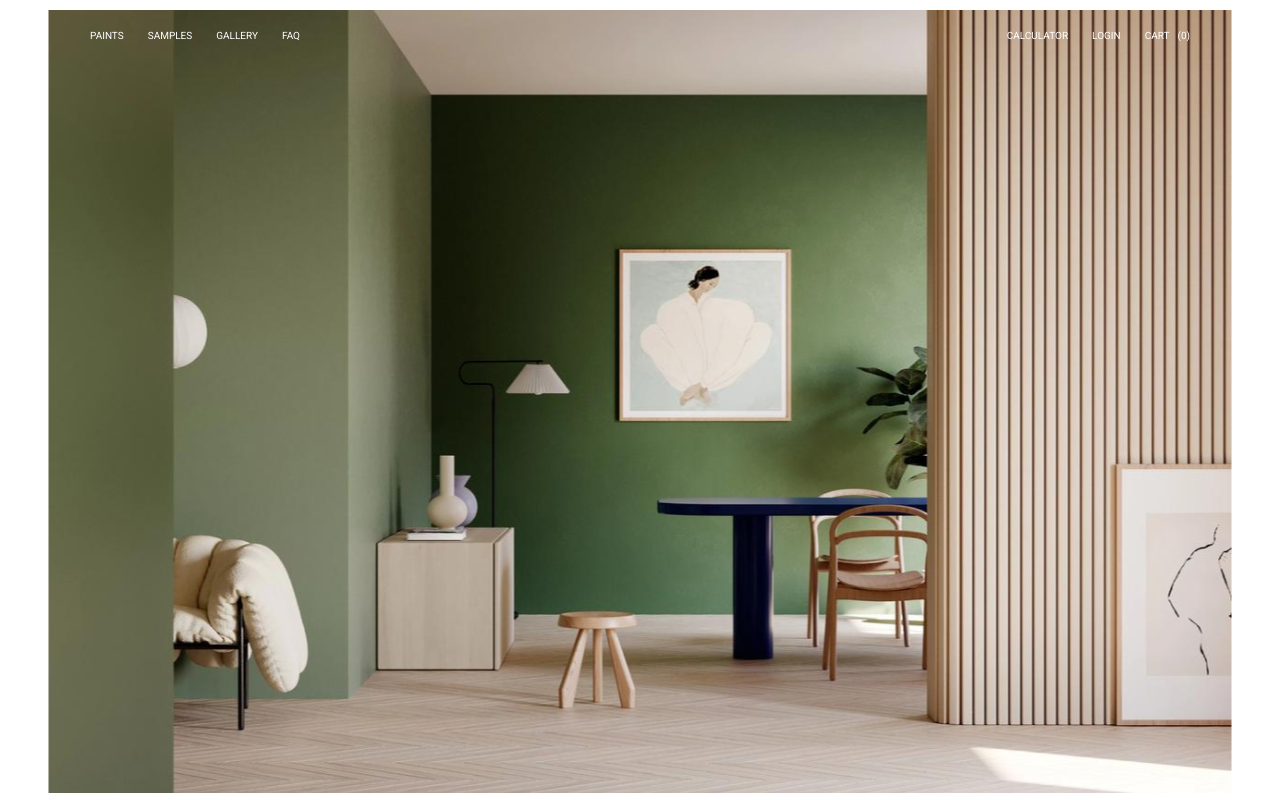
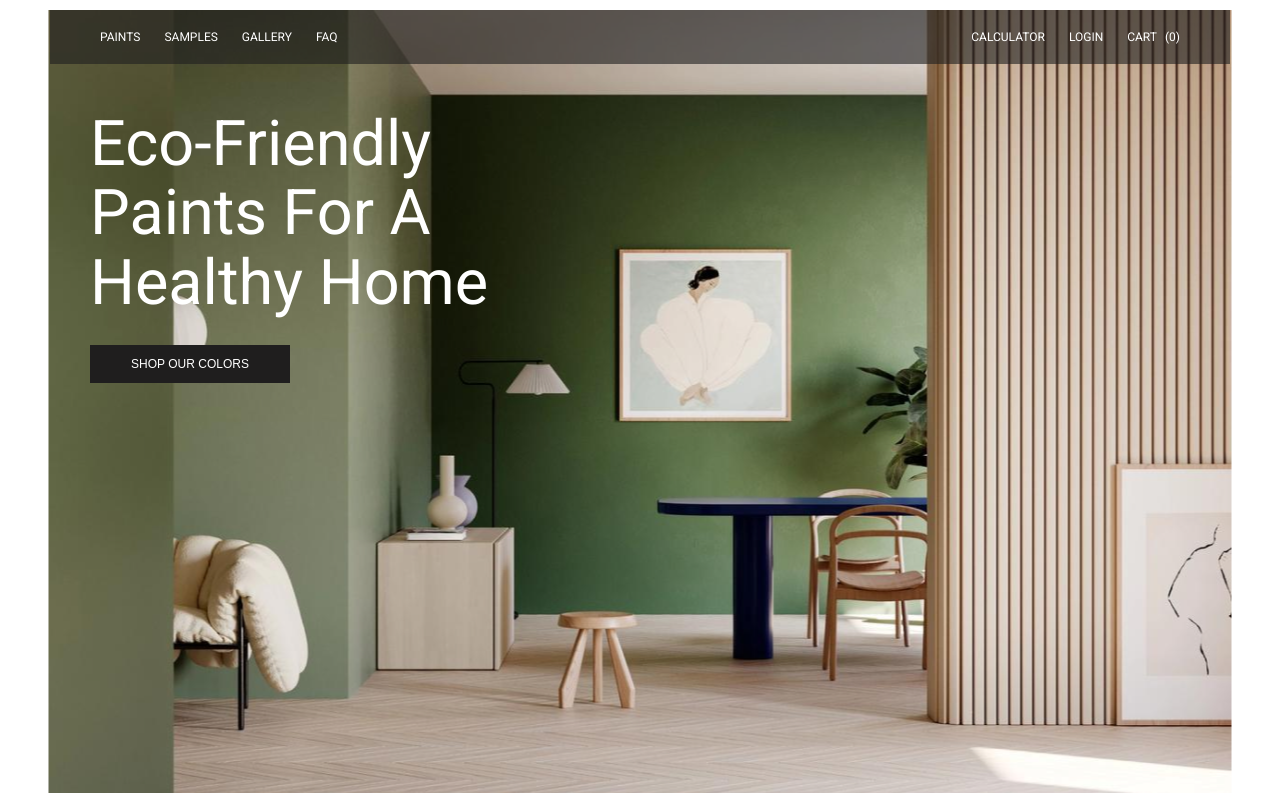
Before and after one commit to heresywolves/palette-landing, a website built with webpack: page src/index.html in a window 1280 px wide. Built offline with Linux system fonts and the light colour scheme.

Commit message:
Add h1 and button to header section

```diff
--- a/src/index.html
+++ b/src/index.html
@@ -21,6 +21,8 @@
         alt="Room interior"
         class="header__background"
       />
+      <h1 class="header_title">Eco-Friendly Paints For A Healthy Home</h1>
+      <button class="header_store-button">SHOP OUR COLORS</button>
     </header>
     <script src="../dist/main.js"></script>
   </body>
--- a/src/style.scss
+++ b/src/style.scss
@@ -34,11 +34,13 @@ header {
     @include reset-list;
     z-index: 2;
     position: relative;
-    font-size: 10px;
+    font-size: 12px;
     color: white;
     display: flex;
-    padding: 30px 50px;
+    padding: 20px 50px;
     gap: 24px;
+    background-color: rgba(31, 30, 30, 0.6);
+    margin: 10px;
   }
 
   .header__link:nth-child(5) {
@@ -49,9 +51,30 @@ header {
     content: "(0)";
     margin-left: 8px;
   }
+
+  .header_title {
+    font-size: 63px;
+    font-weight: 400;
+    color: white;
+    width: 500px;
+    position: relative;
+    z-index: 2;
+    padding-left: 50px;
+    margin-top: 45px;
+    margin-bottom: 28px;
+    line-height: 1.1;
+  }
+
+  .header_store-button {
+    position: relative;
+    z-index: 2;
+    height: 38px;
+    margin-left: 50px;
+    width: 200px;
+    color: white;
+    font-size: 12px;
+    background-color: #1F1E1E;
+    border: none;
+  }
+
 }
-
-
-.content .content-paragraph:not(.content-paragraph:last-child) {
-  color: red;
-}
```
Also changed, not shown: dist/ad34e18f357684a76981.js, dist/index.html, dist/main.js.
